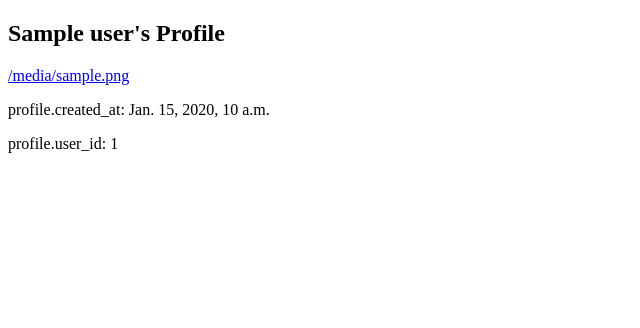
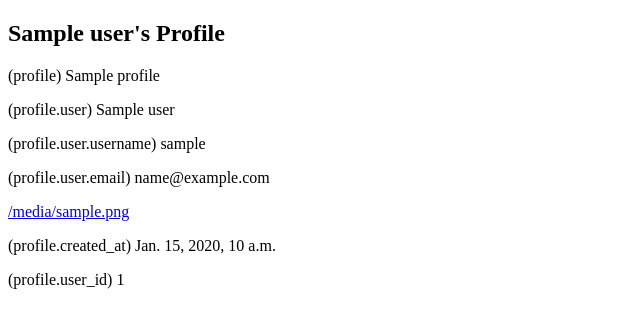
Before and after one commit to jordbort/capstone-glitch_generator, a Django app: template main_app/templates/profile_detail.html in a window 1280 px wide. Shown: the part 85-413 px from the top of the page, without its empty margins (0-640 px from the left). Run offline with Django 4.2, Linux system fonts and the light colour scheme; the template is opened without the code that fills it: most values are stand-ins (such as "Sample title", 1, 10 or a date in 2020).

Commit message:
Applied user information to profile detail

```diff
--- a/main_app/templates/profile_detail.html
+++ b/main_app/templates/profile_detail.html
@@ -4,9 +4,15 @@
 
 {% block content %}
 <h2>{{profile.user}}'s Profile</h2>
+<p>(profile) {{profile}}</p>
+<p>(profile.user) {{profile.user}}</p>
+<p>(profile.user.username) {{profile.user.username}}</p>
+<p>(profile.user.email) {{profile.user.email}}</p>
 {% if profile.social_link %}
 <a href={{profile.social_link}} target="_blank" rel="noopener noreferrer">{{profile.social_link}}</a>
+{% else %}
+<p>(no social link)</p>
 {% endif %}
-<p>profile.created_at: {{profile.created_at}}</p>
-<p>profile.user_id: {{profile.user_id}}</p>
+<p>(profile.created_at) {{profile.created_at}}</p>
+<p>(profile.user_id) {{profile.user_id}}</p>
 {% endblock %}
```
